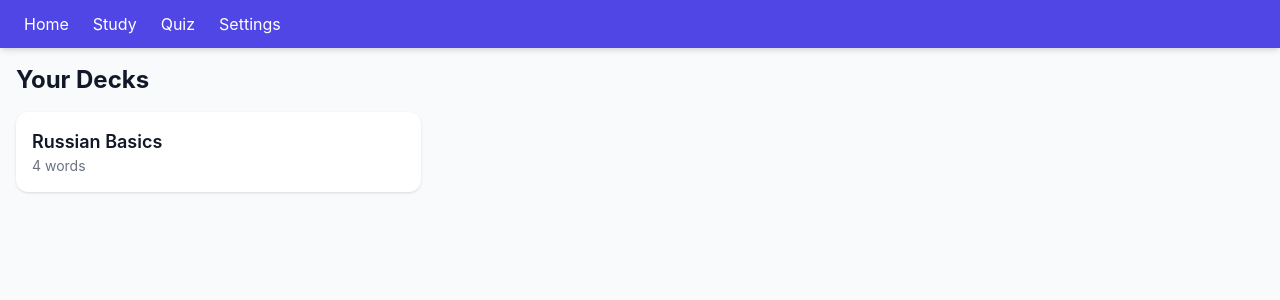
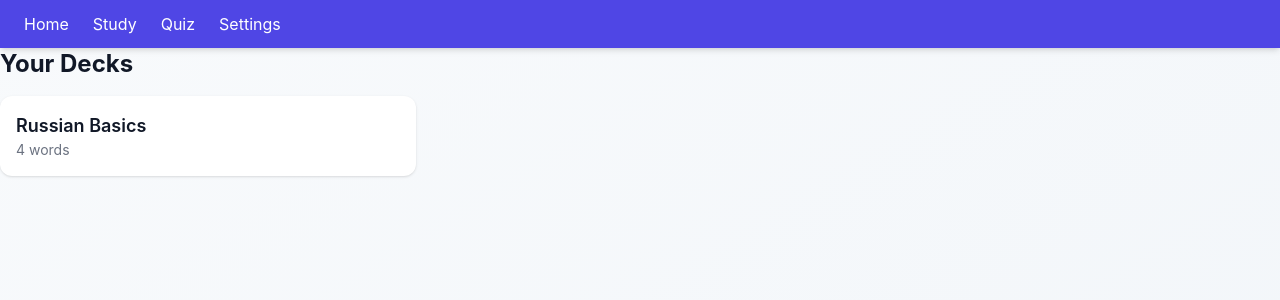
Before and after one commit to lexaochuangot/russian-learning-web, a React (Vite) app: page / in a window 1280 px wide. Shown: the top 300 px of the page. Built offline with nearby package versions, Linux system fonts and the light colour scheme.

Commit message:
Update App.tsx

```diff
--- a/src/App.tsx
+++ b/src/App.tsx
@@ -1,26 +1,37 @@
-import { BrowserRouter, Routes, Route } from "react-router-dom";
+import { BrowserRouter as Router, Routes, Route } from "react-router-dom";
+import { AnimatePresence, motion } from "framer-motion";
 import Navbar from "./components/Navbar";
 import Home from "./pages/Home";
 import Study from "./pages/Study";
-import QuizPage from "./pages/QuizPage";
+import Stats from "./pages/Stats";
 import Settings from "./pages/Settings";
 
-function App() {
+export default function App() {
   return (
-    <BrowserRouter>
-      <div className="min-h-screen flex flex-col">
+    <Router>
+      <div className="min-h-screen bg-gradient-to-br from-slate-50 to-slate-100 dark:from-gray-900 dark:to-gray-800">
         <Navbar />
-        <div className="flex-1 p-4">
+        <AnimatePresence mode="wait">
           <Routes>
-            <Route path="/" element={<Home />} />
-            <Route path="/study" element={<Study />} />
-            <Route path="/quiz" element={<QuizPage />} />
+            <Route
+              path="/"
+              element={
+                <motion.div
+                  initial={{ opacity: 0, y: 10 }}
+                  animate={{ opacity: 1, y: 0 }}
+                  exit={{ opacity: 0, y: -10 }}
+                  transition={{ duration: 0.4 }}
+                >
+                  <Home />
+                </motion.div>
+              }
+            />
+            <Route path="/study/:id" element={<Study />} />
+            <Route path="/stats" element={<Stats />} />
             <Route path="/settings" element={<Settings />} />
           </Routes>
-        </div>
+        </AnimatePresence>
       </div>
-    </BrowserRouter>
+    </Router>
   );
 }
-
-export default App;
```
